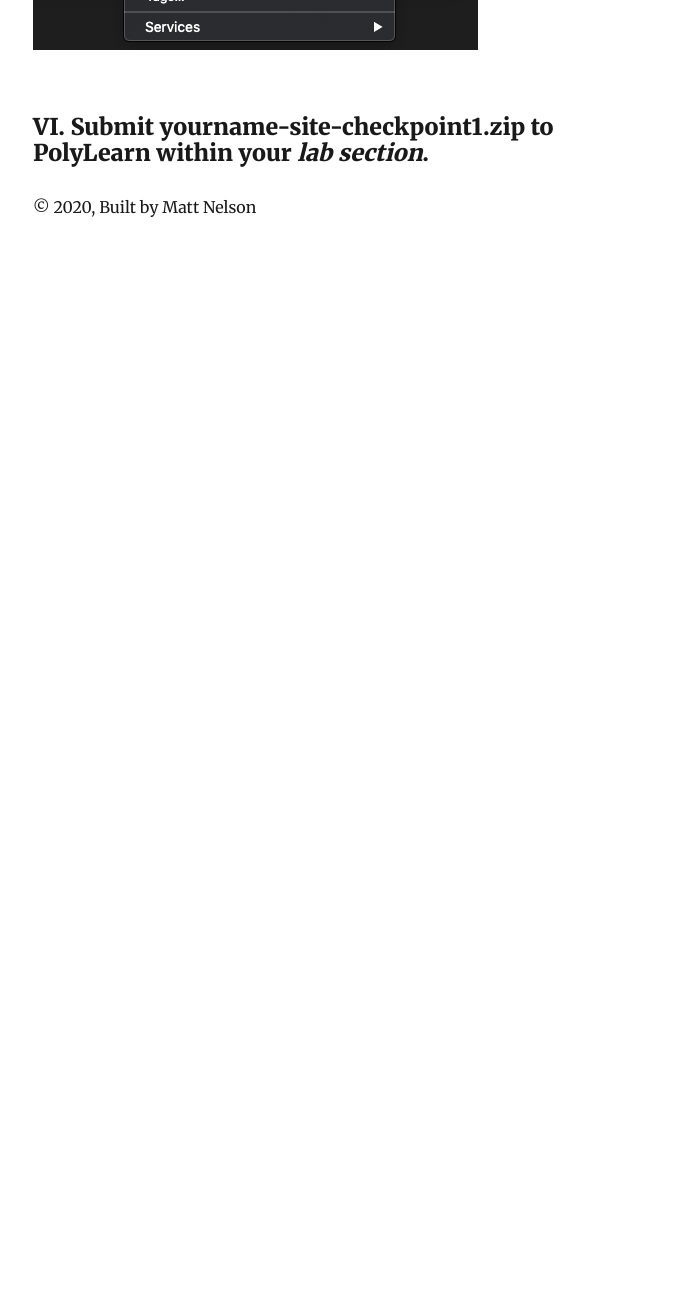
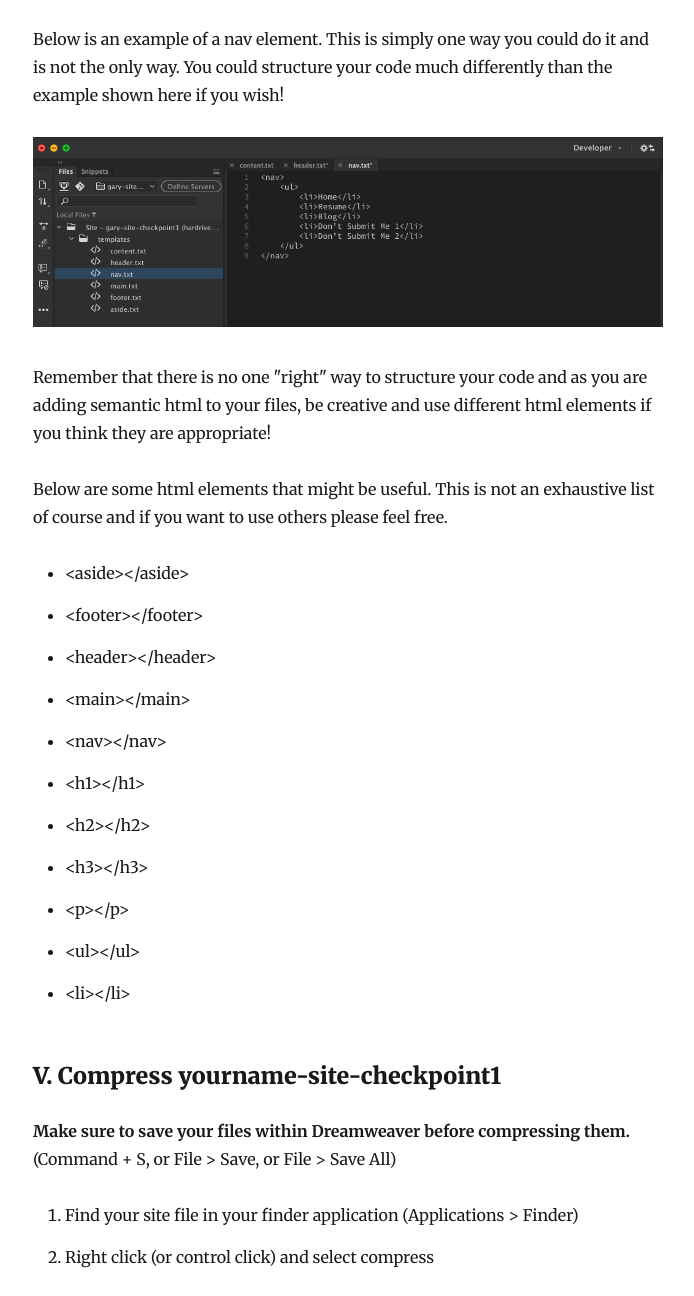
Before and after one commit to Matthew-Nelson/hlth-320-lab, a Gatsby site: page /html-checkpoint-one in a window 1280 px wide. Shown: the part 3396-4692 px from the top of the page, without its empty margins (292-986 px from the left). Before the commit the page ends 3659 px from the top, so only its background shows below. Built offline with nearby package versions, Linux system fonts and the light colour scheme; Gatsby itself is replaced by a stand-in of ours; some packages are replaced by stand-ins of ours.

Commit message:
added more instructions to html checkpoint #1

```diff
--- a/src/pages/html-checkpoint-one.js
+++ b/src/pages/html-checkpoint-one.js
@@ -9,6 +9,7 @@ import fileTree from "../../content/assets/html-one/file-tree.png"
 import initialContent from "../../content/assets/html-one/initial-content.png"
 import instructionTable from "../../content/assets/html-one/instruction-table.png"
 import semanticHtml from "../../content/assets/html-one/semantic-html.png"
+import siteExample from "../../content/assets/html-one/site-example.png"
 import splitContent from "../../content/assets/html-one/split-content.png"
 
 const listStyling = {
@@ -66,12 +67,39 @@ class HtmlCheckpointOne extends React.Component {
         <img src={fileTree} alt="hlth320" style={noMarginBottom} />
 
         <h3>III. Copy the appropriate content from content.txt into its corresponding partial file.</h3>
+        <p>Take a look at your content.txt file. The blocks are conveniently grouped up into 5 sections. Which sections of content do you think belong in which partial file?</p>
+        <p>Below is a screenshot of a website. Which of the outlined areas in red correspond with the files that we created in step II?</p>
+        <img src={siteExample} alt="hlth320" />
+
+        <p>Here is an example of one of the partial files after filling it with it's appropriate content.</p>
         <img src={splitContent} alt="hlth320" style={noMarginBottom} />
 
         <h3>IV. Add semantic HTML markup.</h3>
-        <img src={semanticHtml} alt="hlth320" style={noMarginBottom} />
+
+        <p>Below is an example of a nav element. This is simply one way you could do it and is not the only way. You could structure your code much differently than the example shown here if you wish!</p>
+        <img src={semanticHtml} alt="hlth320" />
+        <p>Remember that there is no one "right" way to structure your code and as you are adding semantic html to your files, be creative and use different html elements if you think they are appropriate!</p>
+        <p>Below are some html elements that might be useful. This is not an exhaustive list of course and if you want to use others please feel free.</p>
+        <ul style={listStyling}>
+            <li>&lt;aside&gt;&lt;/aside&gt;</li>
+            <li>&lt;footer&gt;&lt;/footer&gt;</li>
+            <li>&lt;header&gt;&lt;/header&gt;</li>
+            <li>&lt;main&gt;&lt;/main&gt;</li>
+            <li>&lt;nav&gt;&lt;/nav&gt;</li>
+            <li>&lt;h1&gt;&lt;/h1&gt;</li>
+            <li>&lt;h2&gt;&lt;/h2&gt;</li>
+            <li>&lt;h3&gt;&lt;/h3&gt;</li>
+            <li>&lt;p&gt;&lt;/p&gt;</li>
+            <li>&lt;ul&gt;&lt;/ul&gt;</li>
+            <li>&lt;li&gt;&lt;/li&gt;</li>
+        </ul>
 
         <h3>V. Compress yourname-site-checkpoint1</h3>
+        <p><strong>Make sure to save your files within Dreamweaver before compressing them.</strong> (Command + S, or File > Save, or File > Save All)</p>
+        <ol style={listStyling}>
+            <li>Find your site file in your finder application (Applications > Finder)</li>
+            <li>Right click (or control click) and select compress</li>
+        </ol>
         <img src={compress} alt="hlth320" style={noMarginBottom} />
 
         <h3>VI. Submit yourname-site-checkpoint1.zip to PolyLearn within your <i>lab section</i>.</h3>
```
Also changed, not shown: content/assets/html-one/site-example.png (added).
